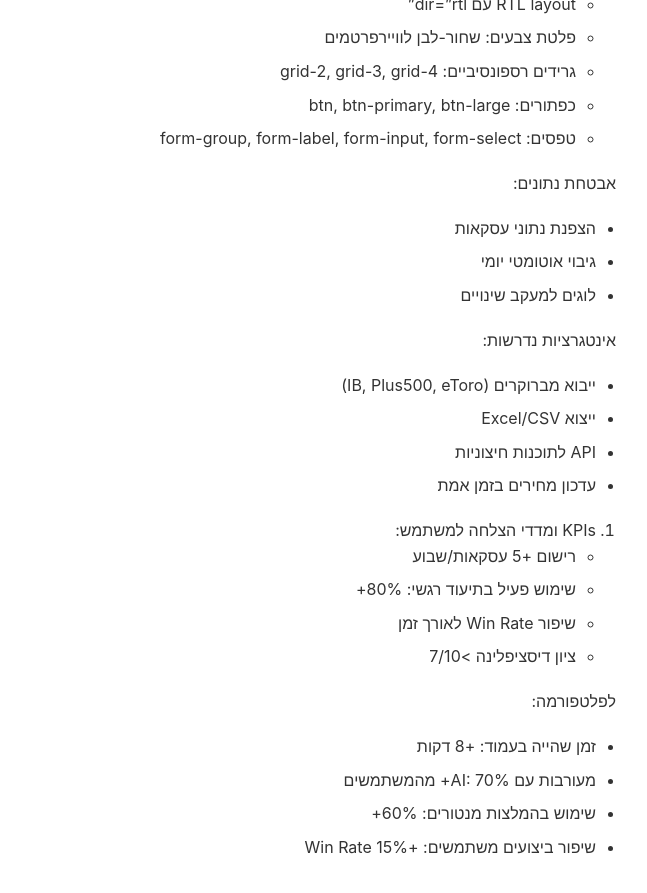
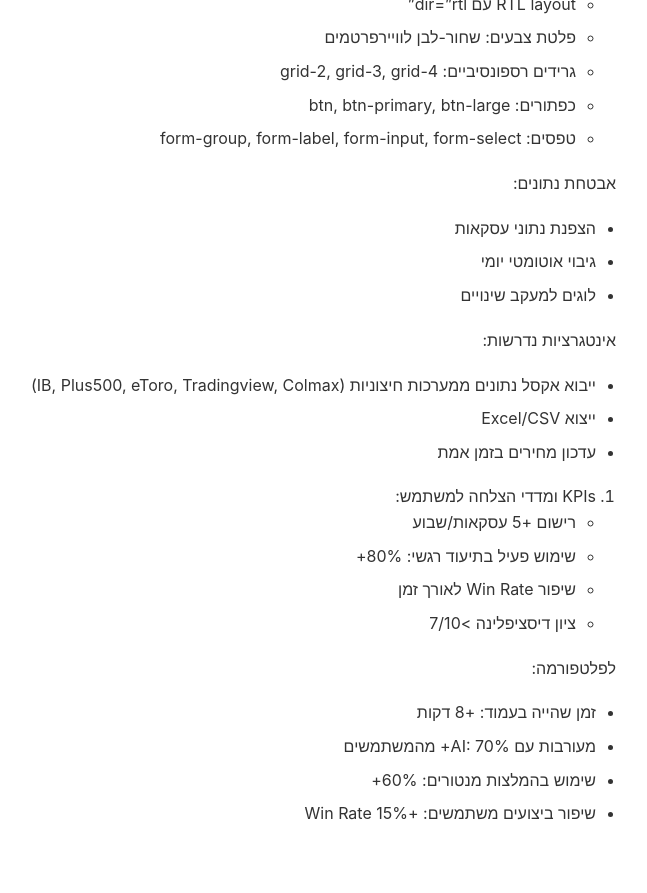
Before and after one commit to vision6-ai/richie, a Jekyll site: the page built from student-lms-trading-journal-prd.md, in a window 1280 px wide and 900 px high, scrolled down 9434 px. Shown: the top 893 px of the window, without its empty margins (424-1071 px from the left). Built offline with Jekyll 4.4.1, drawn with Linux system fonts in a browser that asks for light colours; after the commit the page ends 10300 px from its top, so only the background shows below that.

Commit message:
Update student-lms-trading-journal-prd.md

```diff
--- a/student-lms-trading-journal-prd.md
+++ b/student-lms-trading-journal-prd.md
@@ -349,9 +349,8 @@ dir: rtl
 - לוגים למעקב שינויים
 
 אינטגרציות נדרשות:
-- ייבוא מברוקרים (IB, Plus500, eToro)
+- ייבוא אקסל נתונים ממערכות חיצוניות  (IB, Plus500, eToro, Tradingview, Colmax)
 - ייצוא Excel/CSV
-- API לתוכנות חיצוניות
 - עדכון מחירים בזמן אמת
 
 16. KPIs ומדדי הצלחה
```
